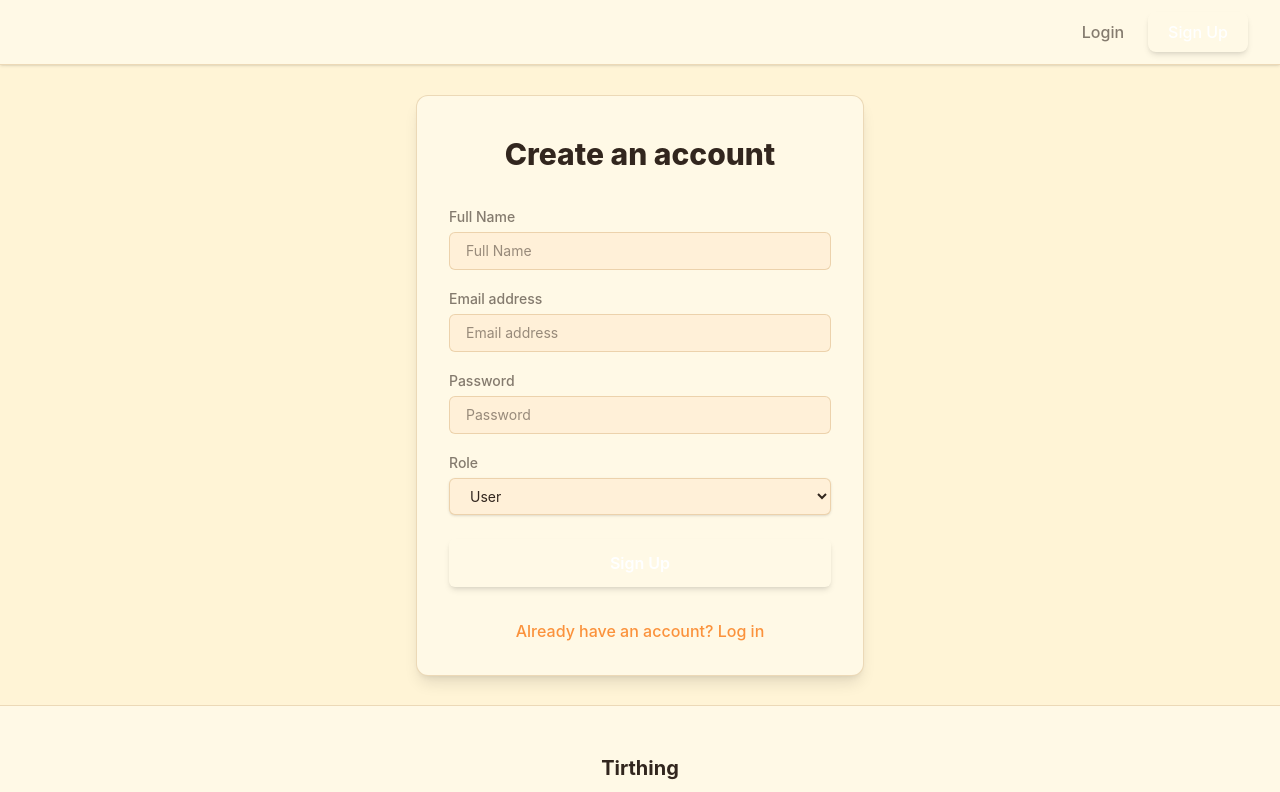
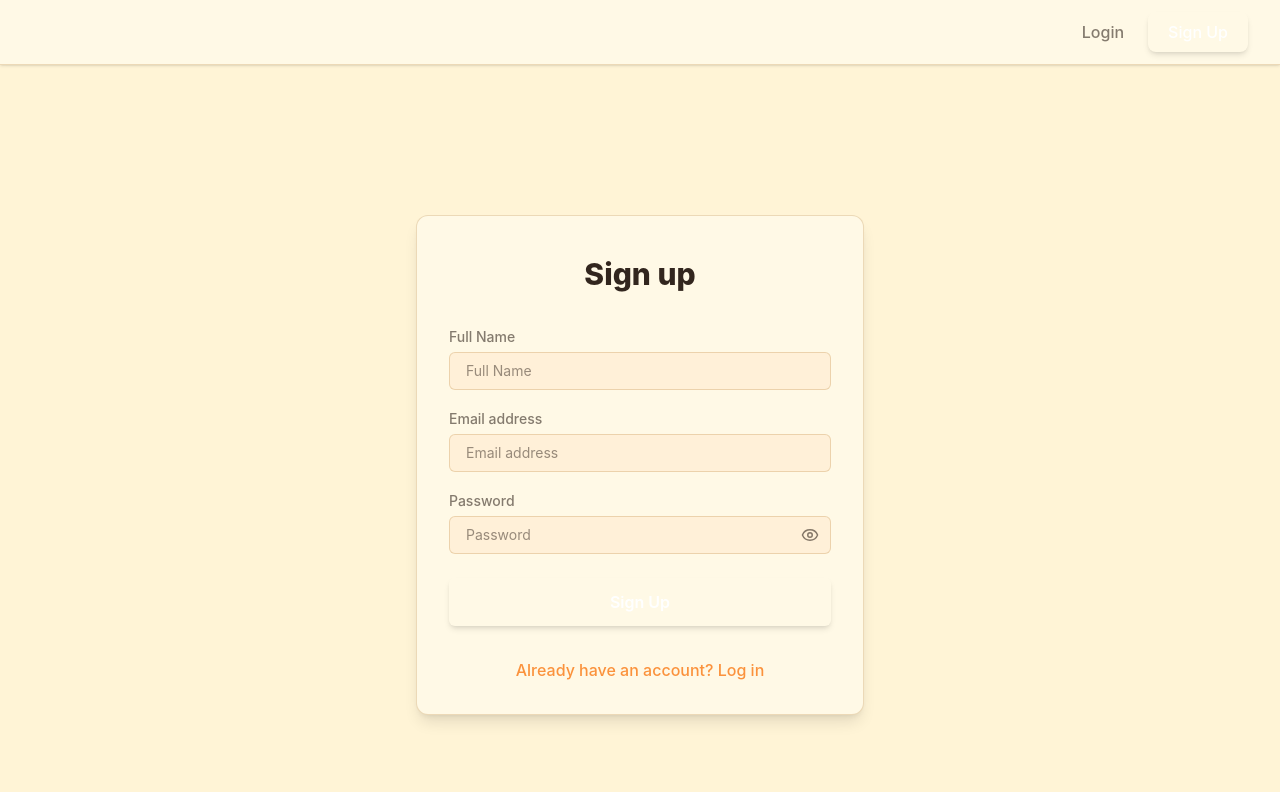
Before and after one commit to Satyamp1402/Tirthing, a React app in the folder frontend/: page /signup in a window 1280 px wide. Shown: the top 792 px of the page. Built offline with nearby package versions, Linux system fonts and the light colour scheme; no server answers; the HTML template or start-up script is replaced by a standard one.

Commit message:
Fixed small UI stuff

```diff
--- a/frontend/src/App.jsx
+++ b/frontend/src/App.jsx
@@ -28,6 +28,7 @@ function App() {
           <Route path="/login" element={<Login />} />
           <Route path="/admin-login" element={<Login isAdmin={true} />} />
           <Route path="/signup" element={<Signup />} />
+          <Route path="/admin-signup" element={<Signup isAdmin={true} />} />
         </Route>
 
         {/* Private Routes with Dashboard Layout */}
--- a/frontend/src/pages/Home.jsx
+++ b/frontend/src/pages/Home.jsx
@@ -37,14 +37,14 @@ const Home = () => {
 
           <div className="flex flex-col sm:flex-row items-center justify-center gap-5">
             <Link
-              to="/login"
+              to="/signup"
               className="w-full sm:w-auto px-8 py-4 rounded-xl text-white font-semibold flex items-center justify-center gap-2 transition-transform hover:-translate-y-1 shadow-lg hover:shadow-xl"
               style={{ background: 'var(--gradient-primary)' }}
             >
               Start Your Journey <ArrowRight className="w-5 h-5" />
             </Link>
             <Link
-              to="/admin-login"
+              to="/admin-signup"
               className="w-full sm:w-auto px-8 py-4 rounded-xl font-semibold flex items-center justify-center gap-2 transition-all border shadow-sm hover:bg-input-bg"
               style={{
                 backgroundColor: 'var(--color-surface)',
--- a/frontend/src/pages/Login.jsx
+++ b/frontend/src/pages/Login.jsx
@@ -1,15 +1,19 @@
 import React, { useState } from 'react';
 import { useNavigate, Link } from 'react-router-dom';
 import { authService } from '../services/auth.service';
+import { Eye, EyeOff } from "lucide-react";
 
 const Login = ({ isAdmin = false }) => {
   const [email, setEmail] = useState('');
   const [password, setPassword] = useState('');
   const [error, setError] = useState('');
+  const [loading, setLoading] = useState(false);
+  const [showPassword, setShowPassword] = useState(false);
   const navigate = useNavigate();
 
   const handleLogin = async (e) => {
     e.preventDefault();
+    setLoading(true);
     try {
       const data = await authService.login(email, password);
       // Optional check if trying to log in as admin but not an admin
@@ -25,13 +29,21 @@ const Login = ({ isAdmin = false }) => {
         navigate("/dashboard");
       }
     } catch (err) {
-      console.log(err)
-      setError(err.response?.data?.message || 'Login failed');
+      console.log(err);
+
+      const message =
+        err.response?.data?.message ||
+        err.message ||
+        'Something went wrong';
+
+      setError(message);
+    }finally{
+      setLoading(false);
     }
   };
 
   return (
-    <div className="min-h-[80vh] flex items-center justify-center">
+    <div className="min-h-screen h-auto flex items-center justify-center">
       <div className="max-w-md w-full space-y-8 p-8 rounded-xl shadow-lg border border-border bg-surface" style={{ boxShadow: isAdmin ? 'var(--shadow-primary)' : '' }}>
         <div>
           <h2 className="mt-2 text-center text-3xl font-extrabold text-text">
@@ -48,26 +60,46 @@ const Login = ({ isAdmin = false }) => {
                 type="email" required
                 className="mt-1 block w-full px-4 py-2 bg-input-bg border border-border text-text rounded-md focus:outline-none focus:ring-2 focus:ring-primary focus:border-primary sm:text-sm transition-colors"
                 placeholder="Email address"
-                value={email} onChange={(e) => setEmail(e.target.value)}
+                value={email} onChange={(e) => {
+                  setEmail(e.target.value);
+                  setError('');
+                }}
               />
             </div>
-            <div>
+            <div className="relative">
               <label className="text-sm font-medium text-text-muted">Password</label>
+
               <input
-                type="password" required
-                className="mt-1 block w-full px-4 py-2 bg-input-bg border border-border text-text rounded-md focus:outline-none focus:ring-2 focus:ring-primary focus:border-primary sm:text-sm transition-colors"
+                type={showPassword ? "text" : "password"}
+                required
+                className="mt-1 block w-full px-4 py-2 pr-10 bg-input-bg border border-border text-text rounded-md focus:outline-none focus:ring-2 focus:ring-primary focus:border-primary sm:text-sm transition-colors"
                 placeholder="Password"
-                value={password} onChange={(e) => setPassword(e.target.value)}
+                value={password}
+                onChange={(e) => {
+                  setPassword(e.target.value);
+                  setError('');
+                }}
               />
+
+              {/* Toggle Button */}
+              <button
+                type="button"
+                onClick={() => setShowPassword(!showPassword)}
+                className="absolute right-3 top-[38px] text-text-muted hover:text-text"
+              >
+                {showPassword ? <EyeOff size={18} /> : <Eye size={18} />}
+              </button>
             </div>
           </div>
           <div>
             <button
+            disabled = {loading}
               type="submit"
               className="w-full flex justify-center py-3 px-4 rounded-md text-white font-semibold transition-all shadow-md focus:outline-none focus:ring-2 focus:ring-offset-2 focus:ring-primary"
               style={{ background: 'var(--gradient-primary)' }}
             >
-              Sign In {isAdmin && 'as Admin'}
+              {loading ? "Please wait. Signing in...." : "Sign In"}
+
             </button>
           </div>
         </form>
--- a/frontend/src/pages/Signup.jsx
+++ b/frontend/src/pages/Signup.jsx
@@ -1,18 +1,23 @@
 import React, { useState } from 'react';
 import { useNavigate, Link } from 'react-router-dom';
 import { authService } from '../services/auth.service';
+import { Eye, EyeOff } from "lucide-react";
 
-const Signup = () => {
+const Signup = ({ isAdmin = false }) => {
   const [name, setName] = useState('');
   const [email, setEmail] = useState('');
   const [password, setPassword] = useState('');
   const [role, setRole] = useState('user');
   const [error, setError] = useState('');
+  const [loading, setLoading] = useState(false);
+  const [showPassword, setShowPassword] = useState(false);
   const navigate = useNavigate();
 
   const handleSignup = async (e) => {
     e.preventDefault();
+    setLoading(true);
     try {
+      const role = isAdmin ? "admin" : "user";
       const data = await authService.signup(name, email, password, role);
       localStorage.setItem('token', data.token);
       localStorage.setItem('user', JSON.stringify(data.user));
@@ -23,14 +28,16 @@ const Signup = () => {
       }
     } catch (err) {
       setError(err.response?.data?.message || 'Signup failed');
+    }finally{
+      setLoading(false);
     }
   };
 
   return (
-    <div className="min-h-[80vh] flex items-center justify-center">
+    <div className="min-h-screen h-auto flex items-center justify-center">
       <div className="max-w-md w-full space-y-8 p-8 rounded-xl shadow-lg border border-border bg-surface">
         <div>
-          <h2 className="mt-2 text-center text-3xl font-extrabold text-text">Create an account</h2>
+          <h2 className="mt-2 text-center text-3xl font-extrabold text-text">{isAdmin ? "Admin Portal - Signup" : "Sign up"}</h2>
         </div>
         <form className="mt-8 space-y-6" onSubmit={handleSignup}>
           {error && <div className="text-red-500 text-sm p-2 bg-red-50 rounded text-center">{error}</div>}
@@ -41,7 +48,10 @@ const Signup = () => {
                 type="text" required
                 className="mt-1 block w-full px-4 py-2 bg-input-bg border border-border text-text rounded-md focus:outline-none focus:ring-2 focus:ring-primary focus:border-primary sm:text-sm transition-colors"
                 placeholder="Full Name"
-                value={name} onChange={(e) => setName(e.target.value)}
+                value={name} onChange={(e) => {
+                  setName(e.target.value);
+                  setError('');
+                }}
               />
             </div>
             <div>
@@ -50,41 +60,63 @@ const Signup = () => {
                 type="email" required
                 className="mt-1 block w-full px-4 py-2 bg-input-bg border border-border text-text rounded-md focus:outline-none focus:ring-2 focus:ring-primary focus:border-primary sm:text-sm transition-colors"
                 placeholder="Email address"
-                value={email} onChange={(e) => setEmail(e.target.value)}
+                value={email} onChange={(e) => {
+                  setEmail(e.target.value);
+                  setError('');
+                }}
               />
             </div>
-            <div>
+            <div className="relative">
               <label className="text-sm font-medium text-text-muted">Password</label>
+
               <input
-                type="password" required
-                className="mt-1 block w-full px-4 py-2 bg-input-bg border border-border text-text rounded-md focus:outline-none focus:ring-2 focus:ring-primary focus:border-primary sm:text-sm transition-colors"
+                type={showPassword ? "text" : "password"}
+                required
+                className="mt-1 block w-full px-4 py-2 pr-10 bg-input-bg border border-border text-text rounded-md focus:outline-none focus:ring-2 focus:ring-primary focus:border-primary sm:text-sm transition-colors"
                 placeholder="Password"
-                value={password} onChange={(e) => setPassword(e.target.value)}
+                value={password}
+                onChange={(e) => {
+                  setPassword(e.target.value);
+                  setError('');
+                }}
               />
+
+              {/* Toggle Button */}
+              <button
+                type="button"
+                onClick={() => setShowPassword(!showPassword)}
+                className="absolute right-3 top-[38px] text-text-muted hover:text-text"
+              >
+                {showPassword ? <EyeOff size={18} /> : <Eye size={18} />}
+              </button>
             </div>
-            <div>
+            {/* <div>
               <label className="text-sm font-medium text-text-muted">Role</label>
               <select
                 className="mt-1 block w-full px-4 py-2 bg-input-bg border border-border text-text rounded-md shadow-sm focus:outline-none focus:ring-2 focus:ring-primary focus:border-primary sm:text-sm transition-colors"
-                value={role} onChange={(e) => setRole(e.target.value)}
+                value={role} onChange={(e) => {
+                  setRole(e.target.value);
+                  setError('');
+                }}
               >
                 <option value="user">User</option>
                 <option value="admin">Admin</option>
               </select>
-            </div>
+            </div> */}
           </div>
           <div>
             <button
+            disabled = {loading}
               type="submit"
               className="w-full flex justify-center py-3 px-4 rounded-md text-white font-semibold transition-all shadow-md focus:outline-none focus:ring-2 focus:ring-offset-2 focus:ring-primary"
               style={{ background: 'var(--gradient-primary)' }}
             >
-              Sign Up
+              {loading ? "Please wait. Signing up...." : "Sign Up"}
             </button>
           </div>
         </form>
         <div className="text-center mt-4">
-          <Link to="/login" className="text-primary hover:text-primary-hover font-medium">Already have an account? Log in</Link>
+          <Link to= {isAdmin ? "/admin-login" : "/login"} className="text-primary hover:text-primary-hover font-medium">Already have an account? Log in</Link>
         </div>
       </div>
     </div>
```
Also changed, not shown: 1 other file (tests, documents, lock files or other folders).
